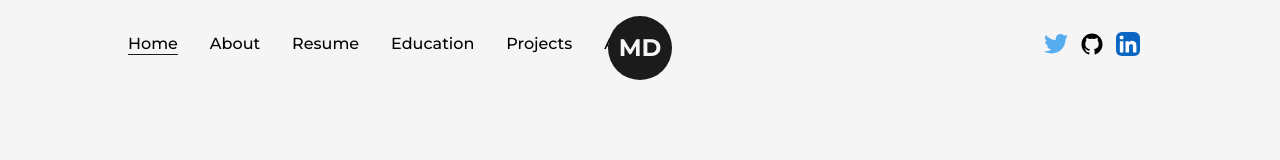
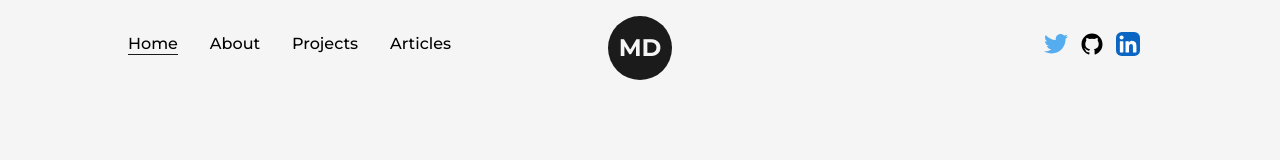
Before and after one commit to minademian/minademian.com-v2, a Next.js app: page / in a window 1280 px wide. Shown: the top 160 px of the page. Built offline with nearby package versions, Linux system fonts and the light colour scheme.

Commit message:
feat: simpler nav

```diff
--- a/src/app/components/NavBar.component.tsx
+++ b/src/app/components/NavBar.component.tsx
@@ -16,8 +16,6 @@ const NavBar = () => {
         <nav>
           <NavLink href="/" title={'Home'} className="mr-4" />
           <NavLink href="/about" title={'About'} className="mx-4" />
-          <NavLink href="/experience" title={'Resume'} className="mx-4" />
-          <NavLink href="/education" title={'Education'} className="mx-4" />
           <NavLink href="/projects" title={'Projects'} className="mx-4" />
           <NavLink href="/articles" title={'Articles'} className="ml-4" />
         </nav>
```
